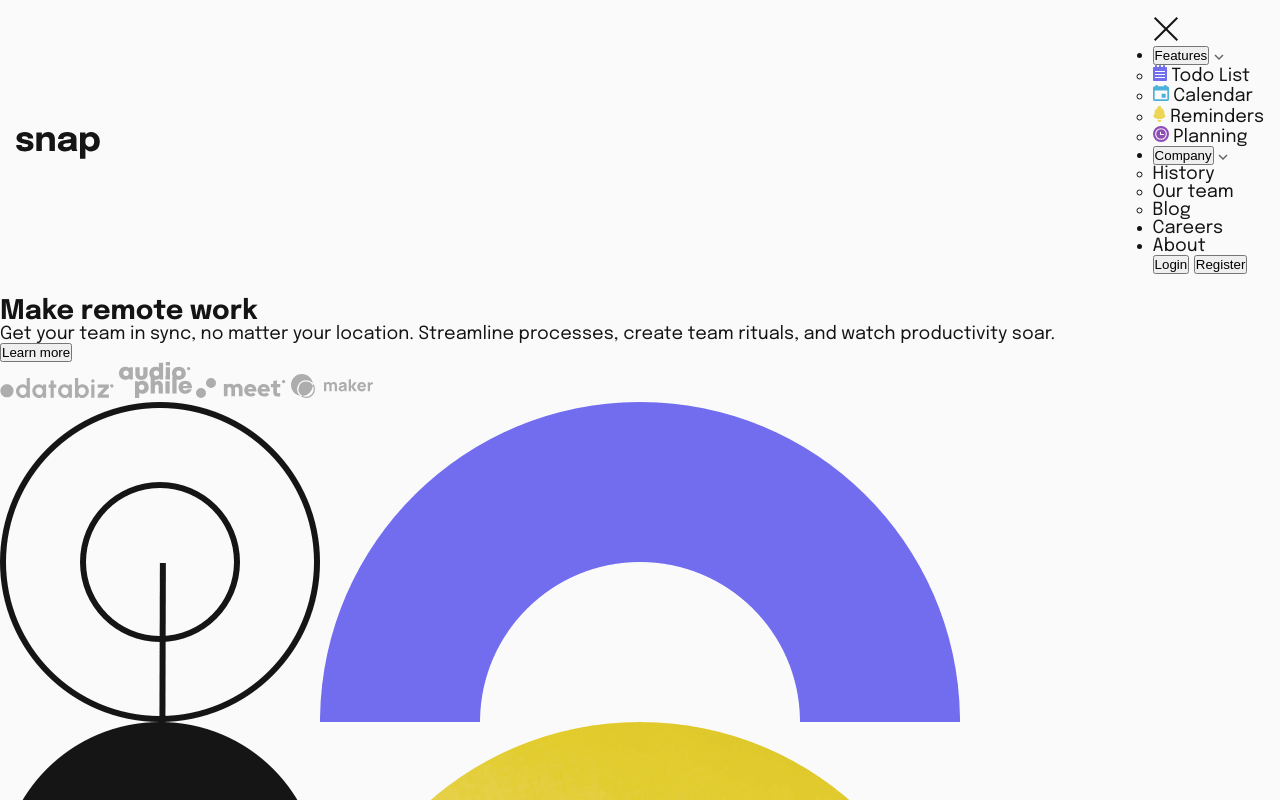
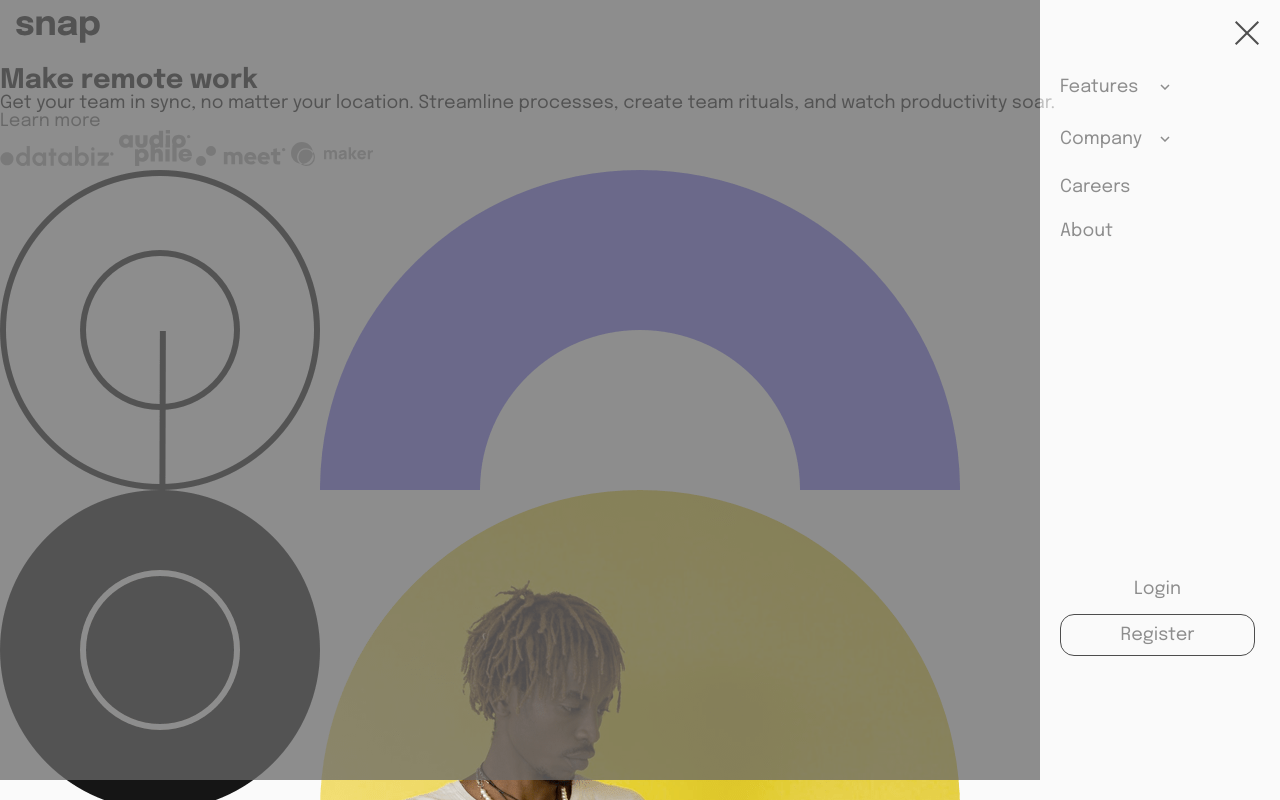
Before and after one commit to FlorAccastelli/landing-page, a plain HTML site: page index.html in a window 1280 px wide. Shown: the top 800 px of the page. Drawn offline with Linux system fonts and the light colour scheme.

Commit message:
front-nav stylesheets

```diff
--- a/index.html
+++ b/index.html
@@ -15,12 +15,13 @@
     <nav>
       <div class="back">
         <div class="front">
-          <img id="close-btn" src="./images/icon-close-menu.svg" alt="">
+          <div class="close-img-container">
+            <img id="close-btn" src="./images/icon-close-menu.svg" alt="">
+          </div>
           <ul>
             <li>
-              <button>Features</button>
-              <img src="./images/icon-arrow-down.svg" alt="arrow down">
-              <ul>
+              <button class="submenu-btn">Features <img src="./images/icon-arrow-down.svg" alt="arrow down"></button>
+              <ul class="features-ul">
                 <li>
                   <img src="./images/icon-todo.svg" alt="todo icon">
                   <span>Todo List</span>
@@ -40,9 +41,8 @@
               </ul>
             </li>
             <li>
-              <button>Company </button>
-              <img src="./images/icon-arrow-down.svg" alt="arrow down">
-              <ul>
+              <button class="submenu-btn">Company <img src="./images/icon-arrow-down.svg" alt="arrow down"></button>
+              <ul class="company-ul">
                 <li>History</li>
                 <li>Our team</li>
                 <li>Blog</li>
@@ -51,8 +51,10 @@
             <li>Careers</li>
             <li>About</li>
           </ul>
-          <button>Login</button>
-          <button>Register</button>
+          <div class="btns-container">
+            <button class="login-btn">Login</button>
+            <button class="register-btn">Register</button>
+          </div>
         </div>
       </div>
     </nav>
@@ -78,9 +80,9 @@
     </picture>
   </main>
 
-  <div class="attribution">
+ <!--  <div class="attribution">
     Challenge by <a href="https://www.frontendmentor.io?ref=challenge" target="_blank">Frontend Mentor</a>.
     Coded by <a href="https://github.com/FlorAccastelli" target="_blank">Florencia Accastelli</a>.
-  </div>
+  </div> -->
 </body>
 </html>
--- a/styles.css
+++ b/styles.css
@@ -22,6 +22,15 @@ body {
     font-size: 18px;
 }
 
+button {
+    font-family: 'Epilogue';
+    background-color: var(--Almost-White);
+    border: none;
+    cursor: pointer;
+    color: var(--Medium-Gray);
+    font-size: 1em;
+}
+
 header {
     display: flex;
     align-items: center;
@@ -33,10 +42,76 @@ header .hamburger-menu {
     display: none;
 }
 
-/* header nav{
+header nav{
+    /* display: none; */
+    color: var(--Medium-Gray);
+}
+
+header nav .back {
+    background-color: var(--Medium-Gray);
+    opacity: 0.75;
+    position: absolute;
+    left: 0;
+    top: 0;
+    width: 100%;
+    height: 780px;
+}
+
+header nav .front {
+    background-color: var(--Almost-White);
+    width: 240px;
+    position: absolute;
+    right: 0;
+    height: 780px;
+    padding: 20px;
+}
+
+header nav .close-img-container {
+    text-align: right;
+    cursor: pointer;
+}
+
+header nav li {
+    list-style: none;
+    cursor: pointer;
+    margin-bottom: 26px;
+}
+
+header nav .company-ul {
+    margin-left: 28px;
     display: none;
+}
 
-} */
+header nav .features-ul {
+    margin-left: 28px;
+    display: none;
+}
+
+header nav .submenu-btn {
+    display: flex;
+    justify-content: space-between;
+    align-items: center;
+    margin: 24px 0;
+    width: 110px;
+    height: 26px;
+}
+
+header nav .btns-container {
+    position: absolute;
+    bottom: 124px;
+}
+
+header nav .login-btn {
+    display: block;
+    margin: 0 auto 16px;
+}
+
+header nav .register-btn {
+    border: 1px solid var(--Almost-Black);
+    width: 195px;
+    height: 42px;
+    border-radius: 14px;
+}
 
 .attribution {
     font-size: 11px;
```
